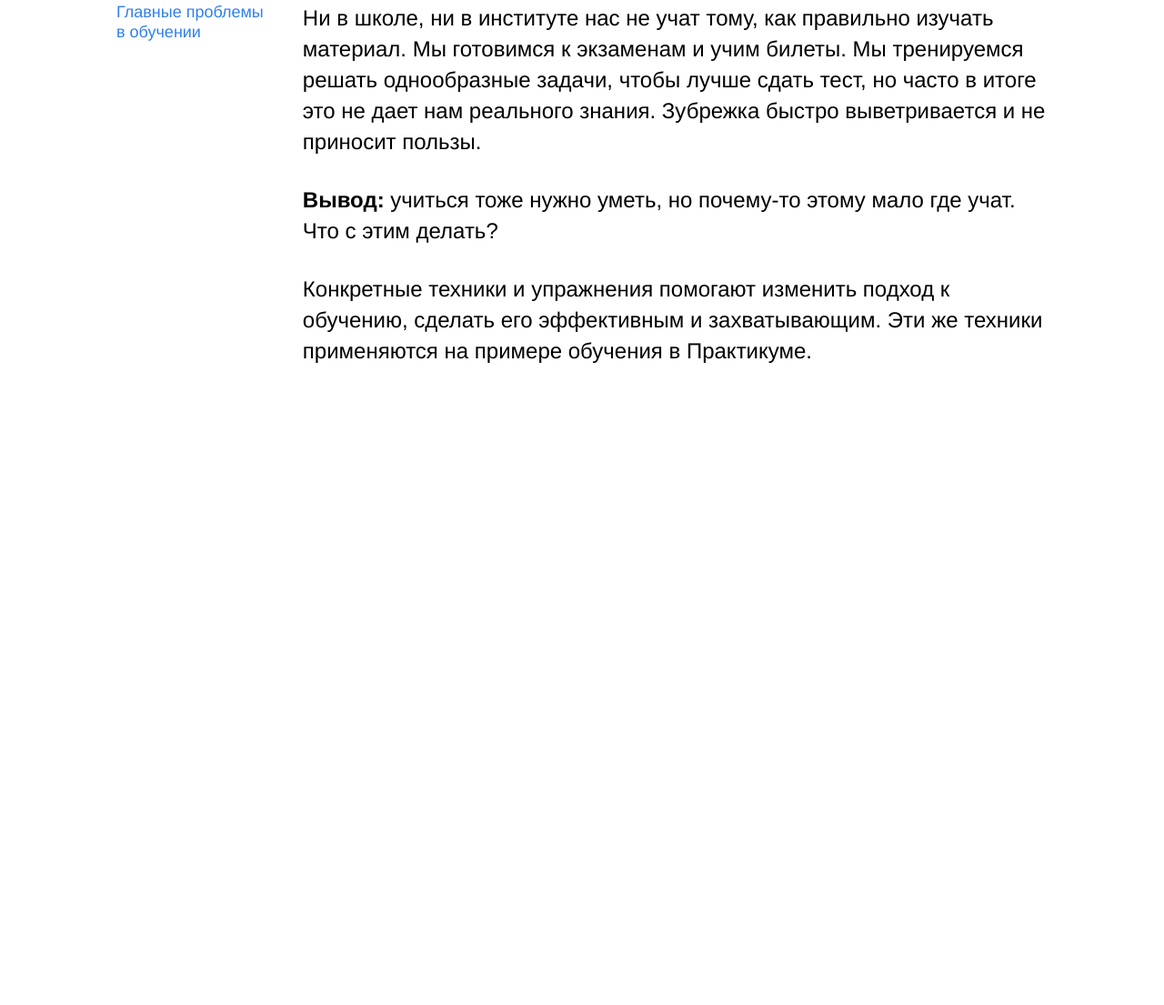
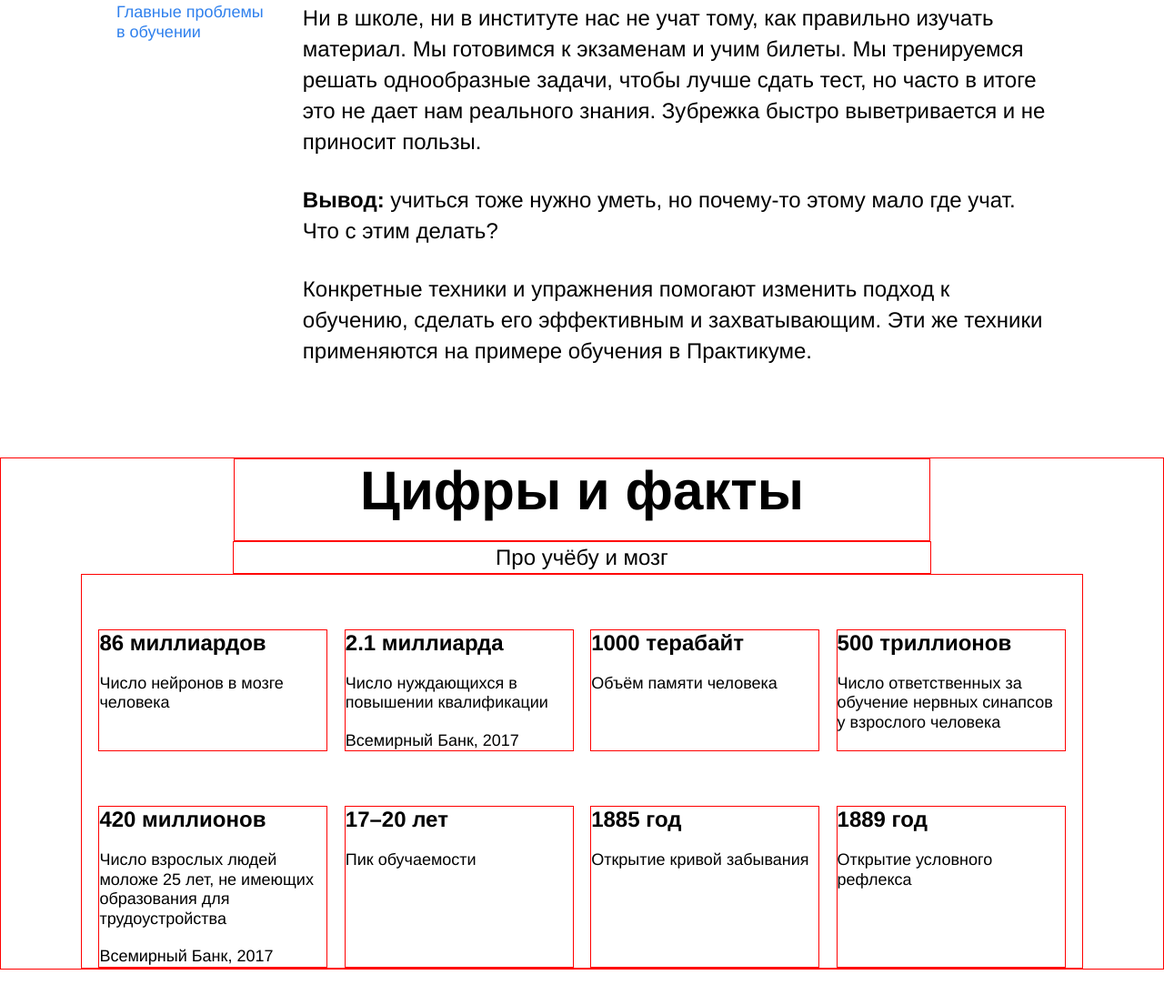
Before and after one commit to zanuda-elen/how-to-learn, a plain HTML site: page index.html in a window 1280 px wide. Shown: the part 853-1958 px from the top of the page at 91% size. Before the commit the page ends 1356 px from the top, so only its background shows below. Drawn offline with Linux system fonts and the light colour scheme.

Commit message:
блок digits

```diff
--- a/index.html
+++ b/index.html
@@ -11,18 +11,18 @@
 <body>
   <div class="page">
     <main class="content">
-      <header class="header header_border-bottom">
+      <header class="header block_space-bottom">
         <img class="logo logo_place_header" src="./images/logo_place_header.svg" alt="Лого">
         <h1 class="header__header_title">Научиться учиться</h1>
         <div class="header_subtitle">
             <p>Какие современные и эффективные подходы к обучению вы можете использовать в своей жизни?<a class="header_link header_link_active" href="#">Узнать →</a></p>
         </div>
-    <div class="header__square-pic"> </div>
+    <div class="header__square-pic"></div>
     <img class="header__main-illustration" src="./images/header-image.png" alt="Основная иллюстрация">
   </header>
-<section class="description description_border-bottom">
+<section class="description block_space-bottom">
   <div class="two-columns">
-  <h4 class="two-columns_brief">Главные проблемы в обучении</h4>
+  <h2 class="two-columns_brief">Главные проблемы в обучении</h2>
   <div class="two-columns_main-text">
       <p class="two-columns_paragraph">Ни в школе, ни в институте нас не учат тому, как правильно изучать материал. Мы готовимся к экзаменам и учим билеты.
         Мы тренируемся решать однообразные задачи, чтобы лучше сдать тест, но часто в итоге это не дает нам реального знания.
@@ -33,8 +33,46 @@
 </div>
     </section>
 
-    <section class="digits">
+    <section class="digits flex-row block_space-bottom">
+      <h2 class="table section-title">Цифры и факты</h2>
+      <div class="table section-subtitle">Про учёбу и мозг</div>
+      <ul class="table list">
+        <li class="table__cell">
+          <h3 class="table__heading">86 миллиардов</h3>
+          <p class="table__text">Число нейронов в мозге человека</p>
+        </li>
+        <li class="table__cell">
+          <h3 class="table__heading">2.1 миллиарда</h3>
+          <p class="table__text">Число нуждающихся в повышении квалификации</p>
+          <p class="table__text">Всемирный Банк, 2017</p>
+        </li>
+        <li class="table__cell">
+          <h3 class="table__heading">1000 терабайт</h3>
+          <p class="table__text">Объём памяти человека</p>
+        </li>
+        <li class="table__cell">
+          <h3 class="table__heading">500 триллионов</h3>
+          <p class="table__text">Число ответственных за обучение нервных синапсов у взрослого человека</p>
+        </li>
+        <li class="table__cell">
+          <h3 class="table__heading">420 миллионов</h3>
+          <p class="table__text">Число взрослых людей моложе 25 лет, не имеющих образования для трудоустройства</p>
+          <p class="table__text">Всемирный Банк, 2017</p>
+        </li>
+        <li class="table__cell">
+          <h3 class="table__heading">17–20 лет</h3>
+          <p class="table__text">Пик обучаемости</p>
+        </li>
+        <li class="table__cell">
+          <h3 class="table__heading">1885 год</h3>
+          <p class="table__text">Открытие кривой забывания</p>
+        </li>
+        <li class="table__cell">
+          <h3 class="table__heading">1889 год</h3>
+          <p class="table__text">Открытие условного рефлекса</p>
+        </li>
 
+      </ul>
     </section>
 
     <section class="feinman">
--- a/styles/style.css
+++ b/styles/style.css
@@ -8,7 +8,6 @@
   /* выше для экранов больше 1600px отцентрировали весь контент */
   font-family: 'Helvetica Neue', Arial, sans-serif;
 }
-
 .header {
   position: relative;
   display: flex;
@@ -18,8 +17,7 @@
   background-color: #f2f2f2;
   /* выше установили ограничения для секции */
 }
-
-.header_border-bottom {
+.block_space-bottom {
   margin-bottom: 100px;
 }
 /* ниже мы привели пример двух селекторов, чтобы вы вспомнили запись элемента */
@@ -75,7 +73,6 @@
   color: #2f80ed;
   text-decoration: none;
 }
-
 .header__main-illustration {
   position: absolute;
   width: 765px;
@@ -86,9 +83,6 @@
 .description {
   display: flex;
   justify-content: center;
-}
-.description_border-bottom {
-  margin-bottom: 100px;
 }
 .two-columns {
   display: flex;
@@ -126,3 +120,69 @@
 .two-columns_paragraph:last-child {
   margin-bottom: 0;
 }
+.list {
+  list-style-type: none;
+}
+.digits {
+  display: flex;
+  flex-direction: column;
+  justify-content: center;
+  border: 1px solid red;
+}
+.table {
+  display: flex;
+  flex-wrap: wrap;
+  border: 1px solid red;
+  justify-content: space-evenly;
+  align-self: center;
+  width: 1100px;
+  padding: 0;
+  margin: 0;
+}
+.table__cell {
+  width: 250px;
+  margin-top: 60px;
+}
+ul, li {
+  border: 1px solid red;
+}
+.section-title  {
+  width: 60%;
+  margin: 0;
+  padding-bottom: 20px;
+  box-sizing: border-box;
+  text-align: center;
+  display: flex;
+  justify-content: center;
+  line-height: 1.15;
+  font-size: 60px;
+  font-weight: 600;
+}
+.section-subtitle {
+  width: 60%;
+  margin: 0;
+  display: flex;
+  justify-content: center;
+  line-height: 34px;
+  font-size: 24px;
+  font-weight: normal;
+}
+.table__heading {
+  margin: 0;
+  line-height: 1.15;
+  font-size: 24px;
+  font-weight: 600;
+  padding-bottom: 20px;
+  box-sizing: border-box;
+}
+.table__text {
+  margin: 0;
+  line-height: 1.2;
+  font-size: 18px;
+  font-weight: normal;
+  padding-bottom: 20px;
+  box-sizing: border-box;
+}
+.table__text:last-child {
+  padding-bottom: 0;
+}
```
